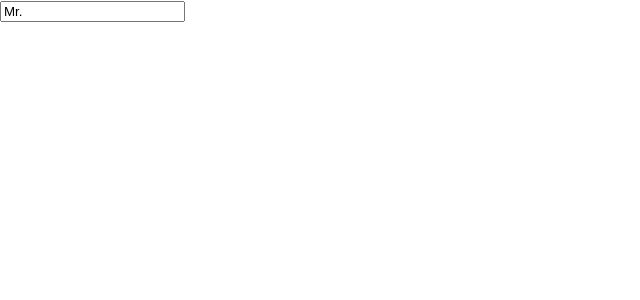
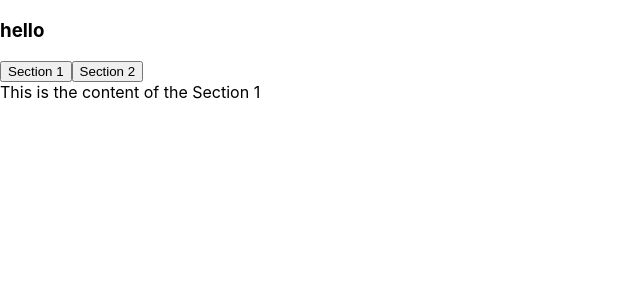
Before and after one commit to JungSWon/React_Hooks, a React (Create React App) app in the folder react_hooks/: page / in a window 1280 px wide. Shown: the top 300 px of the page, without its empty margins (0-640 px from the left). Built offline with nearby package versions, Linux system fonts and the light colour scheme.

Commit message:
0709 : fin chapter #1.3 useTabs

```diff
--- a/react_hooks/src/index.js
+++ b/react_hooks/src/index.js
@@ -2,34 +2,39 @@
 import ReactDOM from "react-dom";
 import "./styles.css";
 
-// 사용자 input을 업데이트 하는 hook
-// + input 값의 유효성을 검사하는 로직
-const useInput = (initialValue, validator) => {
-  const [value, setValue] = useState(initialValue);
-  const onChange = e => {
-    const {
-      target: { value }
-    } = e;
-    let willUpdate = true;
-    if (typeof validator === "function") {
-      willUpdate = validator(value);
-    }
-    if (willUpdate) {
-      setValue(value);
-    }
+const content = [
+  {
+    tab: "Section 1",
+    content: "This is the content of the Section 1"
+  },
+  {
+    tab: "Section 2",
+    content: "This is the content of the Section 2"
+  }
+];
+
+const useTabs = (initialTab, allTabs) => {
+  if (!allTabs || !Array.isArray(allTabs)) {
+    return;
+  }
+  //  useState()의 첫번째 인자는 state, 두번째인자는 setstate함수인듯하다
+  const [currentIndex, setCurrentIndex] = useState(initialTab);
+  return {
+    currentItem: allTabs[currentIndex],
+    changeItem: setCurrentIndex
   };
-  return { value, onChange };
 };
 
 const App = () => {
-  //const maxLen = value => value.length < 10;
-  const maxLen = value => !value.includes("@");
-  const name = useInput("Mr.", maxLen);
+  const { currentItem, changeItem } = useTabs(0, content);
+  console.log(currentItem, changeItem);
   return (
       <div className="App">
-        {/* https://yuddomack.tistory.com/entry/자바스크립트-문법-비구조화-할당 */}
-        {/* <input placeholder="Name" value={name.value} onChange={name.onChange} /> */}
-        <input placeholder="Name" {...name} />
+        <h3>hello</h3>
+        {content.map((sec, index) => (
+            <button onClick={() => changeItem(index)}>{sec.tab}</button>
+        ))}
+        <div> {currentItem.content} </div>
       </div>
   );
 };
```
Also changed, not shown: 1 other file (tests, documents, lock files or other folders).
